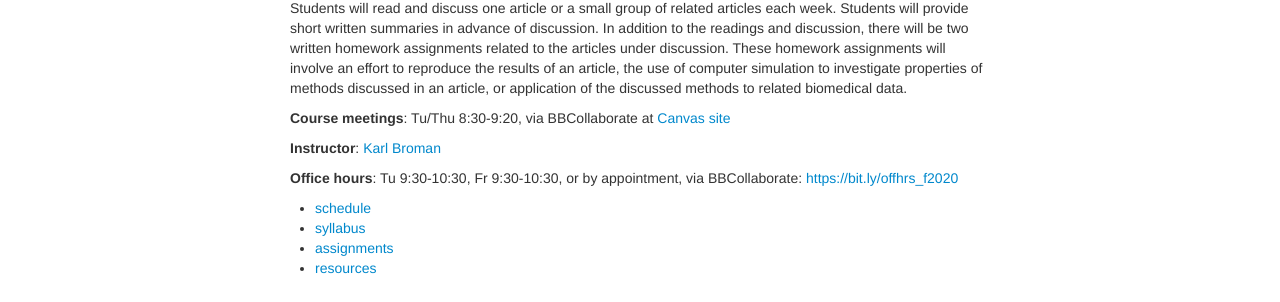
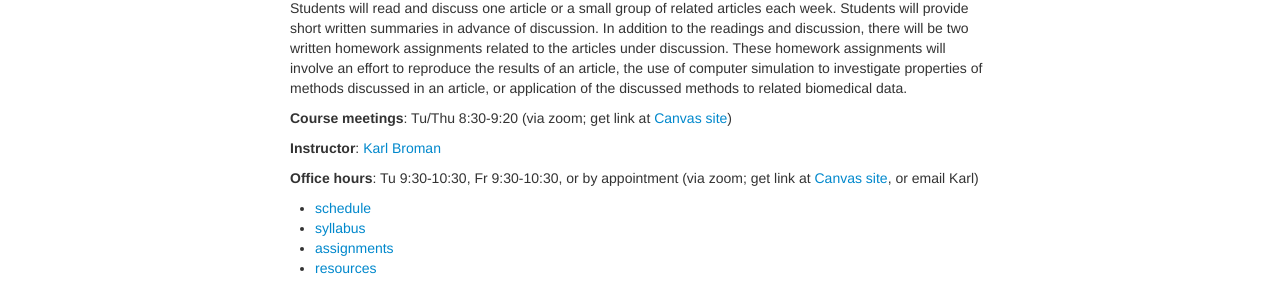
Before and after one commit to kbroman/BMI881_fall2022, a Jekyll site: the page built from index.md, in a window 1280 px wide. Shown: the part 234-536 px from the top of the page. Built offline with Jekyll 4.4.1, drawn with Linux system fonts in a browser that asks for light colours.

Commit message:
BBCollaborate -> zoom

```diff
--- a/index.md
+++ b/index.md
@@ -21,12 +21,13 @@ of computer simulation to investigate properties of methods discussed
 in an article, or application of the discussed methods to related
 biomedical data.
 
-**Course meetings**: Tu/Thu 8:30-9:20, via BBCollaborate at [Canvas site](https://canvas.wisc.edu)
+**Course meetings**: Tu/Thu 8:30-9:20 (via zoom; get link at [Canvas site](https://canvas.wisc.edu))
 
 **Instructor**: [Karl Broman](https://kbroman.org)
 
-**Office hours**: Tu 9:30-10:30, Fr 9:30-10:30, or by appointment,
-via BBCollaborate: <https://bit.ly/offhrs_f2020>
+**Office hours**: Tu 9:30-10:30, Fr 9:30-10:30, or by appointment
+(via zoom; get link at [Canvas site](https://canvas.wisc.edu), or
+email Karl)
 
 - [schedule](schedule.html)
 - [syllabus](syllabus.html)
```
Also changed, not shown: syllabus.md (+4 -3 lines).
